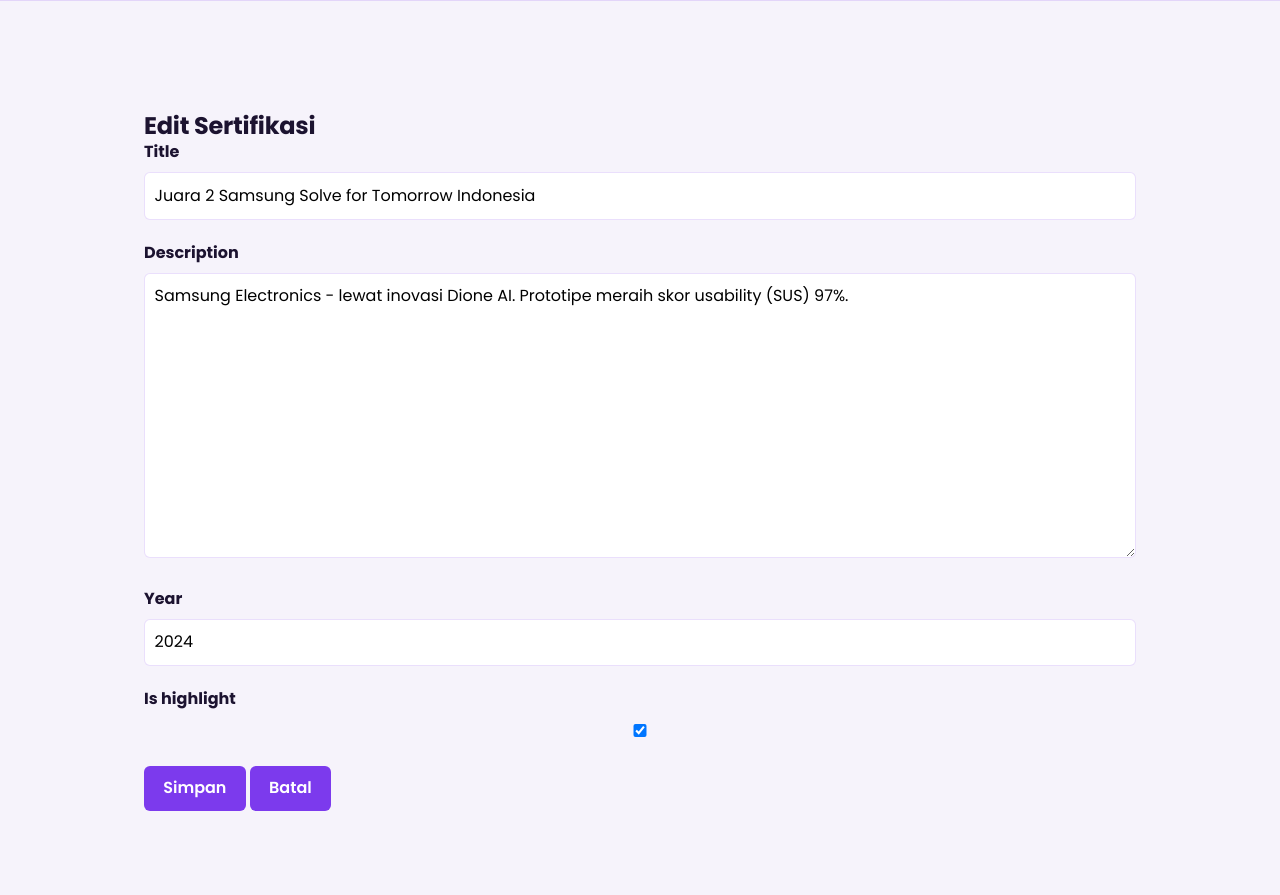
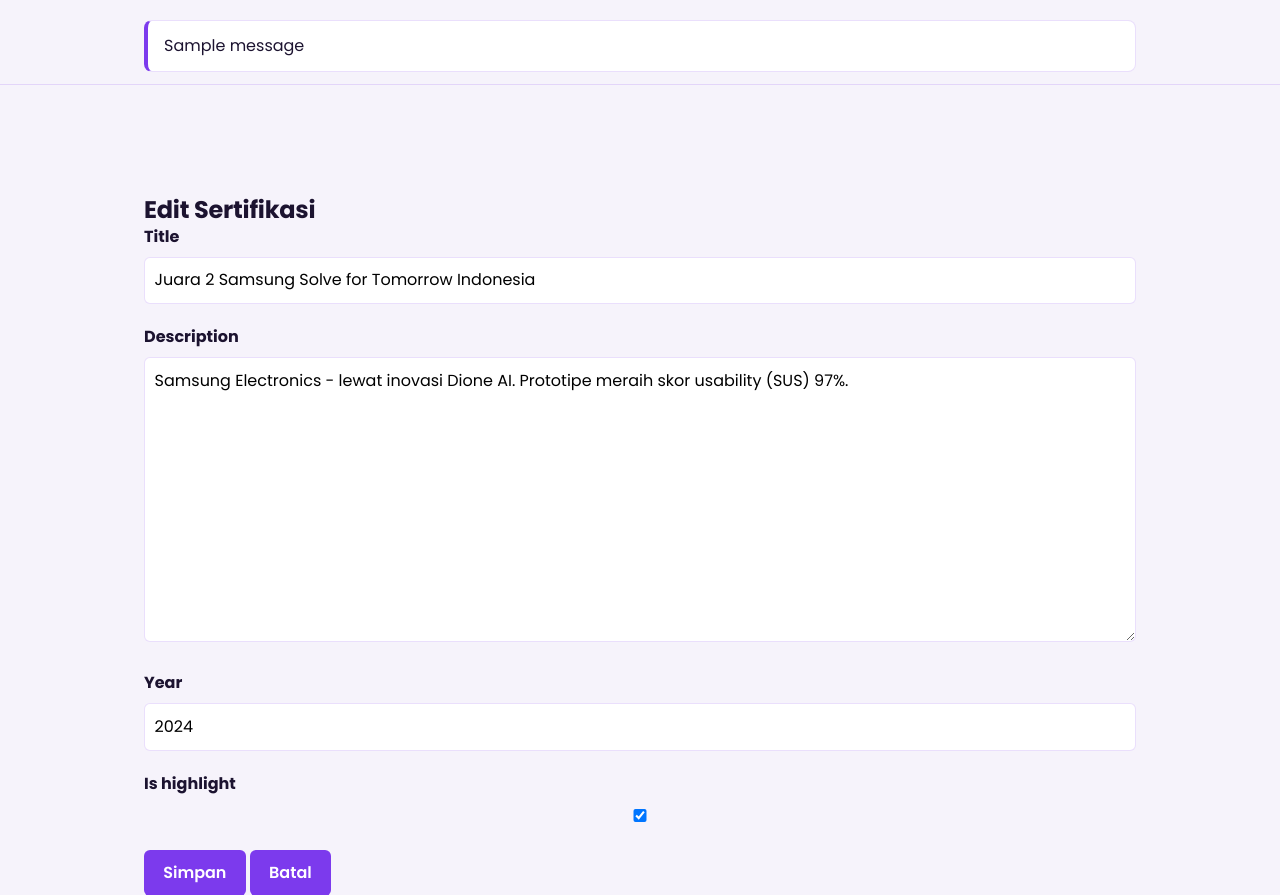
Before and after one commit to McKenzy65/myportofolio, a Django app: page /certifications/1/edit/ in a window 1280 px wide. Shown: the part 69-964 px from the top of the page. Run offline with Django 5.2, Linux system fonts and the light colour scheme; data comes from the database, SQL or seed files in the repository; tables that the repository leaves empty hold one stand-in row (values such as "Sample post"); one stand-in notice (Sample message) is shown.

Commit message:
feat: show flash messages after create, edit, and delete

```diff
--- a/static/css/style.css
+++ b/static/css/style.css
@@ -1202,3 +1202,20 @@ ul, ol {
 .cert-actions .cert-status {
     margin: 0;
 }
+
+.messages {
+    margin-top: 1.25rem;
+}
+
+.message {
+    margin: 0 0 0.75rem;
+    padding: 0.75rem 1rem;
+    border: 1px solid var(--line);
+    border-left: 4px solid var(--accent);
+    border-radius: 8px;
+    background-color: var(--bg-raised);
+}
+
+.message--error {
+    border-left-color: #b42318;
+}
--- a/templates/base.html
+++ b/templates/base.html
@@ -38,6 +38,13 @@
             </div>
         </div>
     </header>
+    {% if messages %}
+    <div class="container messages" role="status" aria-live="polite">
+        {% for message in messages %}
+        <p class="message message--{{ message.tags }}">{{ message }}</p>
+        {% endfor %}
+    </div>
+    {% endif %}
     {% block content %}{% endblock content %}
     <footer class="site-footer">
         <div class="container footer-grid">
```
